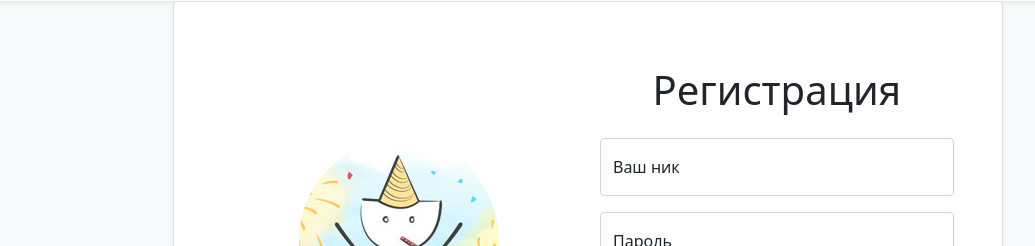
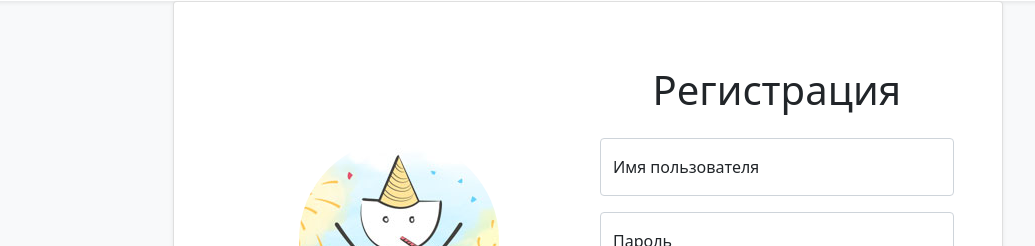
Before and after one commit to YankaZabka/frontend-project-lvl4, a React app: page /signup in a window 1280 px wide. Shown: the part 55-301 px from the top of the page, without its empty margins (52-1087 px from the left). Built offline with nearby package versions, Linux system fonts and the light colour scheme; no server answers; the HTML template or start-up script is replaced by a standard one.

Commit message:
Test preparation 6

```diff
--- a/src/app/components/Login.jsx
+++ b/src/app/components/Login.jsx
@@ -36,7 +36,7 @@ function Login() {
         auth.logIn();
         navigate('/', { replace: true });
       } catch {
-        notifyError(t('login.errors.server'));
+        notifyError(t('notify.error'));
         setIsLoading(false);
         setFieldError('username', 'submit');
         setFieldError('password', t('login.errors.server'));
--- a/src/app/components/SignUp.jsx
+++ b/src/app/components/SignUp.jsx
@@ -17,11 +17,11 @@ function Login() {
 
   const SignUpSchema = Yup.object().shape({
     username: Yup.string()
-      .min(3, t('signup.errors.usernameMin'))
-      .max(20, t('signup.errors.usernameMax'))
+      .min(3, t('signup.errors.username'))
+      .max(20, t('signup.errors.username'))
       .required(t('signup.errors.required')),
     password: Yup.string()
-      .min(6, t('signup.errors.passwordMin'))
+      .min(6, t('signup.errors.password'))
       .required(t('signup.errors.required')),
     confirmPassword: Yup.string()
       .oneOf([Yup.ref('password'), null], t('signup.errors.confirmPassword'))
@@ -44,7 +44,7 @@ function Login() {
         auth.logIn();
         navigate('/', { replace: true });
       } catch {
-        notifyError(t('signup.errors.server'));
+        notifyError(t('notify.error'));
         setIsLoading(false);
         setFieldError('username', 'submit');
         setFieldError('password', 'submit');
--- a/src/app/components/modals/Rename.jsx
+++ b/src/app/components/modals/Rename.jsx
@@ -75,7 +75,7 @@ function Rename() {
             {formik.errors.body && <div className="invalid-tooltip">{formik.errors.body}</div>}
             <div className="d-flex justify-content-end">
               <button type="button" className="me-2 btn btn-secondary" onClick={onHide}>{t('buttons.cancel')}</button>
-              <button type="submit" className="btn btn-primary" disabled={formik.values.body === '' || isLoading}>{t('buttons.confirm')}</button>
+              <button type="submit" className="btn btn-primary" disabled={formik.values.body === '' || isLoading}>{t('buttons.rename')}</button>
             </div>
           </FormGroup>
         </form>
--- a/src/locales/ru.js
+++ b/src/locales/ru.js
@@ -5,10 +5,10 @@ export default {
       login: 'Войти',
       signup: 'Зарегистрироваться',
       remove: 'Удалить',
-      rename: 'Переименовать',
+      rename: 'Отправить',
       cancel: 'Отменить',
       confirm: 'Подтвердить',
-      create: 'Создать',
+      create: 'Отправить',
     },
     login: {
       title: 'Войти',
@@ -23,16 +23,15 @@ export default {
     },
     signup: {
       title: 'Регистрация',
-      username: 'Ваш ник',
+      username: 'Имя пользователя',
       password: 'Пароль',
       confirmPassword: 'Подтвердите пароль',
       errors: {
         required: 'Обязательное поле',
         server: 'Пользователь с таким именем уже существует!',
-        usernameMin: 'Слишком короткое!',
-        usernameMax: 'Слишком длинное!',
-        passwordMin: 'Слишком короткий!',
-        confirmPassword: 'Значения не совпадают',
+        username: 'От 3 до 20 символов',
+        password: 'Не менее 6 символов',
+        confirmPassword: 'Пароли должны совпадать',
       },
     },
     modals: {
@@ -68,6 +67,7 @@ export default {
       title: 'Каналы',
     },
     notify: {
+      error: 'Ошибка соединения',
       add: 'Канал успешно создан!',
       remove: 'Канал успешно удален!',
       rename: 'Канал успешно переименован!',
```
